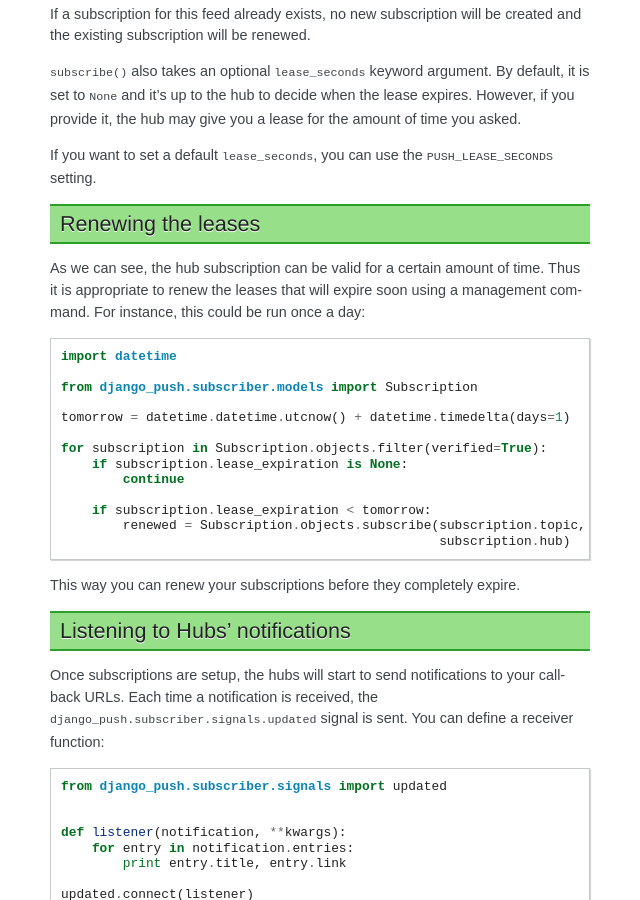
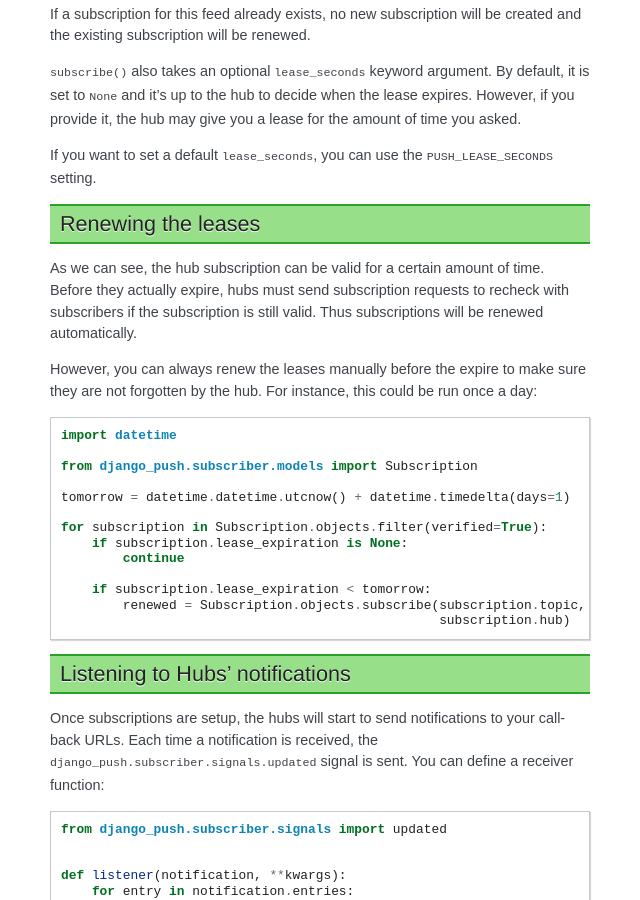
Before and after one commit to brutasse/django-push, a Sphinx documentation site: the page built from docs/subscriber.rst, in a window 1280 px wide and 900 px high, scrolled down 999 px. Shown: the whole window, without its empty margins (450-1090 px from the left). Built offline with Sphinx 7.4.7, drawn with Linux system fonts in a browser that asks for light colours.

Commit message:
Mentioning automatic subscription refreshing in the docs

```diff
--- a/docs/subscriber.rst
+++ b/docs/subscriber.rst
@@ -70,8 +70,13 @@ Renewing the leases
 -------------------
 
 As we can see, the hub subscription can be valid for a certain amount of time.
-Thus it is appropriate to renew the leases that will expire soon using a
-management command. For instance, this could be run once a day:
+Before they actually expire, hubs must send subscription requests to recheck
+with subscribers if the subscription is still valid. Thus subscriptions will
+be renewed automatically.
+
+However, you can always renew the leases manually before the expire to make
+sure they are not forgotten by the hub. For instance, this could be run once
+a day:
 
 .. code-block:: python
 
@@ -88,8 +93,6 @@ management command. For instance, this could be run once a day:
         if subscription.lease_expiration < tomorrow:
             renewed = Subscription.objects.subscribe(subscription.topic,
                                                      subscription.hub)
-
-This way you can renew your subscriptions before they completely expire.
 
 Listening to Hubs' notifications
 --------------------------------
```
Also changed, not shown: 1 other file.
